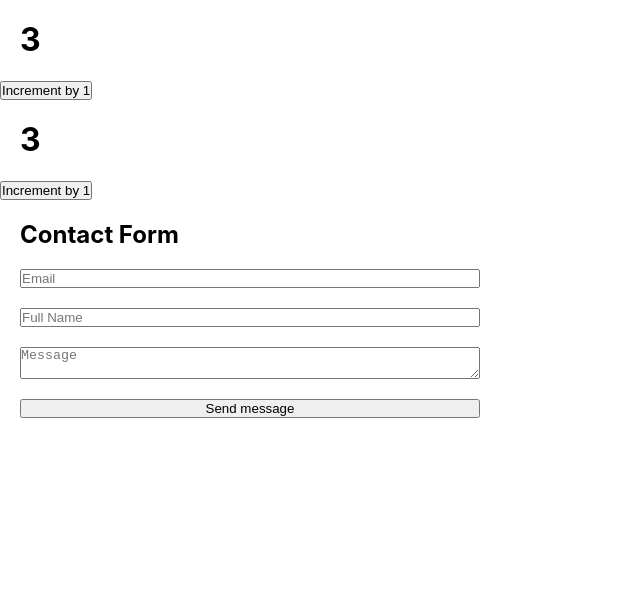
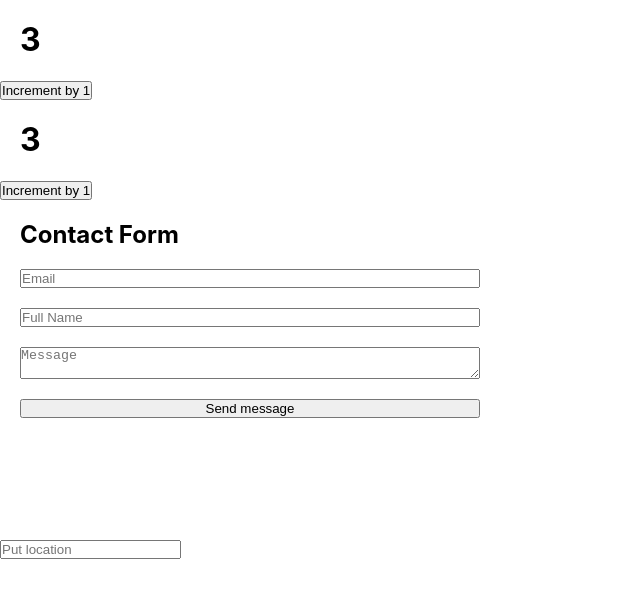
Before and after one commit to alexandrularion/learn-javascript-frameworks, a React (Create React App) app in the folder JavaScriptRO38/3_hooks_react_app/: page / in a window 1280 px wide. Shown: the top 598 px of the page, without its empty margins (0-640 px from the left). Built offline with nearby package versions, Linux system fonts and the light colour scheme.

Commit message:
Updated 3_hooks_react_app project to JavaScriptRO38

```diff
--- a/JavaScriptRO38/3_hooks_react_app/src/App.js
+++ b/JavaScriptRO38/3_hooks_react_app/src/App.js
@@ -1,4 +1,5 @@
 import Form from "./components/Form";
+import WithEffect from "./components/WithEffect";
 import WithState from "./components/WithState";
 import WithoutState from "./components/WithoutState";
 
@@ -8,6 +9,7 @@ function App() {
       <WithoutState />
       <WithState />
       <Form />
+      <WithEffect />
     </div>
   );
 }
--- /dev/null
+++ b/JavaScriptRO38/3_hooks_react_app/src/components/WithEffect.js
@@ -0,0 +1,23 @@
+import { useState, useEffect } from "react";
+
+const WithEffect = () => {
+  const [message, setMessage] = useState("");
+
+  useEffect(() => {
+    console.log("Our useEffect run once");
+    console.log(message);
+  }, [message]);
+
+  return (
+    <div>
+      <input
+        type="text"
+        placeholder="Put location"
+        name={"location"}
+        onChange={(e) => setMessage(e.target.value)}
+      />
+    </div>
+  );
+};
+
+export default WithEffect;
```
